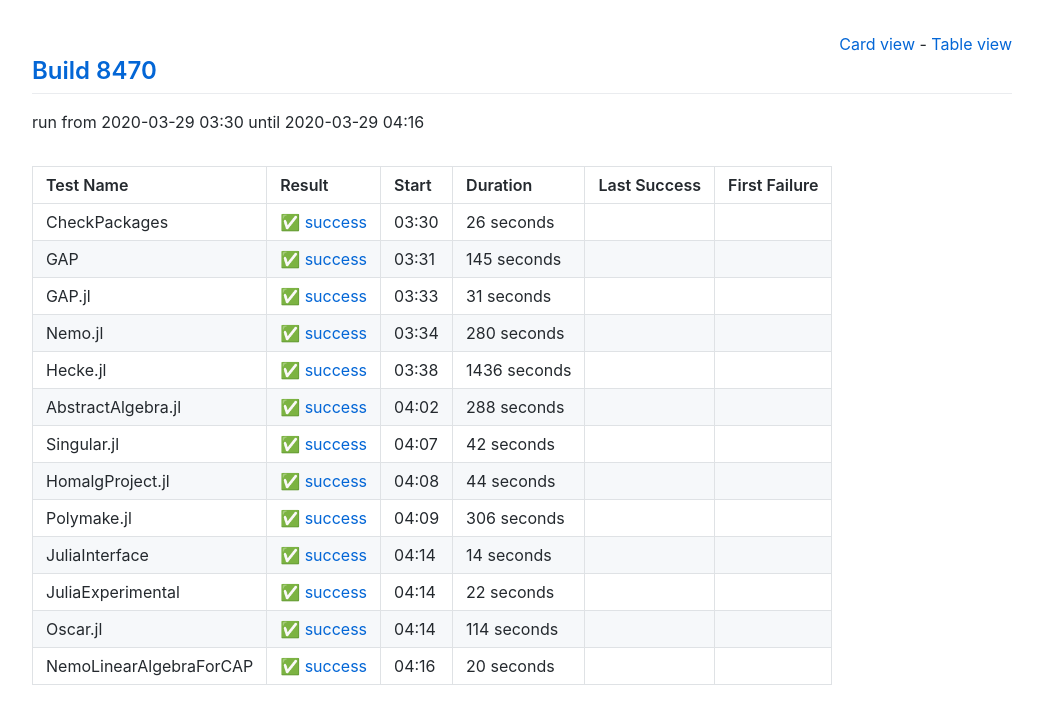
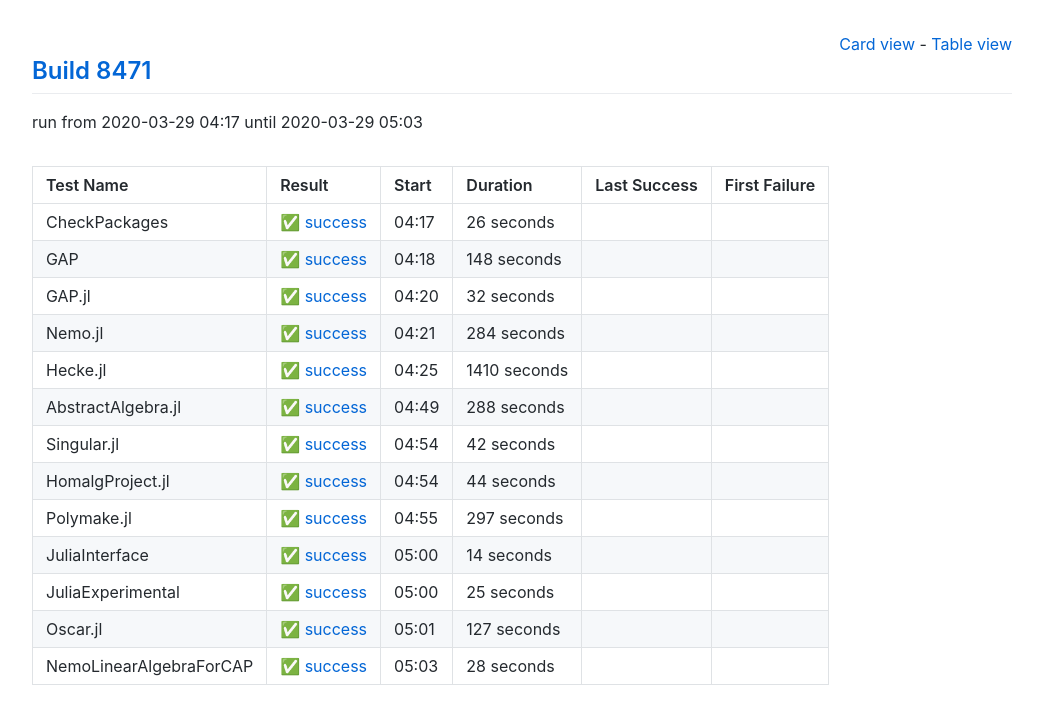
Before and after one commit to oscar-system/oscar-ci-status, a Jekyll site: the page built from table.html, in a window 1280 px wide. Shown: the top 724 px of the page, without its empty margins (118-1161 px from the left). Built offline with Jekyll 4.4.1, drawn with Linux system fonts in a browser that asks for light colours.

Commit message:
Build 8471

```diff
--- a/_data/ci.yml
+++ b/_data/ci.yml
@@ -1,5 +1,5 @@
-build: 8470
-build_url: https://oscarci.mathematik.uni-kl.de/job/oscar/8470/
+build: 8471
+build_url: https://oscarci.mathematik.uni-kl.de/job/oscar/8471/
 job: oscar
 tests:
 - duration: 26
@@ -8,53 +8,53 @@ tests:
   first_failure_url: null
   last_success: false
   last_success_url: null
-  log: https://oscarci.mathematik.uni-kl.de/job/oscar/8470/artifact/logs/build-8470/CheckPackages.log
+  log: https://oscarci.mathematik.uni-kl.de/job/oscar/8471/artifact/logs/build-8471/CheckPackages.log
   name: CheckPackages
-  start: 2020-03-29 03:30
+  start: 2020-03-29 04:17
   status: success
   success: true
-- duration: 145
+- duration: 148
   exitcode: 0
   first_failure: false
   first_failure_url: null
   last_success: false
   last_success_url: null
-  log: https://oscarci.mathematik.uni-kl.de/job/oscar/8470/artifact/logs/build-8470/GAP.log
+  log: https://oscarci.mathematik.uni-kl.de/job/oscar/8471/artifact/logs/build-8471/GAP.log
   name: GAP
-  start: 2020-03-29 03:31
+  start: 2020-03-29 04:18
   status: success
   success: true
-- duration: 31
+- duration: 32
   exitcode: 0
   first_failure: false
   first_failure_url: null
   last_success: false
   last_success_url: null
-  log: https://oscarci.mathematik.uni-kl.de/job/oscar/8470/artifact/logs/build-8470/GAP.jl.log
+  log: https://oscarci.mathematik.uni-kl.de/job/oscar/8471/artifact/logs/build-8471/GAP.jl.log
   name: GAP.jl
-  start: 2020-03-29 03:33
+  start: 2020-03-29 04:20
   status: success
   success: true
-- duration: 280
+- duration: 284
   exitcode: 0
   first_failure: false
   first_failure_url: null
   last_success: false
   last_success_url: null
-  log: https://oscarci.mathematik.uni-kl.de/job/oscar/8470/artifact/logs/build-8470/Nemo.jl.log
+  log: https://oscarci.mathematik.uni-kl.de/job/oscar/8471/artifact/logs/build-8471/Nemo.jl.log
   name: Nemo.jl
-  start: 2020-03-29 03:34
+  start: 2020-03-29 04:21
   status: success
   success: true
-- duration: 1436
+- duration: 1410
   exitcode: 0
   first_failure: false
   first_failure_url: null
   last_success: false
   last_success_url: null
-  log: https://oscarci.mathematik.uni-kl.de/job/oscar/8470/artifact/logs/build-8470/Hecke.jl.log
+  log: https://oscarci.mathematik.uni-kl.de/job/oscar/8471/artifact/logs/build-8471/Hecke.jl.log
   name: Hecke.jl
-  start: 2020-03-29 03:38
+  start: 2020-03-29 04:25
   status: success
   success: true
 - duration: 288
@@ -63,9 +63,9 @@ tests:
   first_failure_url: null
   last_success: false
   last_success_url: null
-  log: https://oscarci.mathematik.uni-kl.de/job/oscar/8470/artifact/logs/build-8470/AbstractAlgebra.jl.log
+  log: https://oscarci.mathematik.uni-kl.de/job/oscar/8471/artifact/logs/build-8471/AbstractAlgebra.jl.log
   name: AbstractAlgebra.jl
-  start: 2020-03-29 04:02
+  start: 2020-03-29 04:49
   status: success
   success: true
 - duration: 42
@@ -74,9 +74,9 @@ tests:
   first_failure_url: null
   last_success: false
   last_success_url: null
-  log: https://oscarci.mathematik.uni-kl.de/job/oscar/8470/artifact/logs/build-8470/Singular.jl.log
+  log: https://oscarci.mathematik.uni-kl.de/job/oscar/8471/artifact/logs/build-8471/Singular.jl.log
   name: Singular.jl
-  start: 2020-03-29 04:07
+  start: 2020-03-29 04:54
   status: success
   success: true
 - duration: 44
@@ -85,20 +85,20 @@ tests:
   first_failure_url: null
   last_success: false
   last_success_url: null
-  log: https://oscarci.mathematik.uni-kl.de/job/oscar/8470/artifact/logs/build-8470/HomalgProject.jl.log
+  log: https://oscarci.mathematik.uni-kl.de/job/oscar/8471/artifact/logs/build-8471/HomalgProject.jl.log
   name: HomalgProject.jl
-  start: 2020-03-29 04:08
+  start: 2020-03-29 04:54
   status: success
   success: true
-- duration: 306
+- duration: 297
   exitcode: 0
   first_failure: false
   first_failure_url: null
   last_success: false
   last_success_url: null
-  log: https://oscarci.mathematik.uni-kl.de/job/oscar/8470/artifact/logs/build-8470/Polymake.jl.log
+  log: https://oscarci.mathematik.uni-kl.de/job/oscar/8471/artifact/logs/build-8471/Polymake.jl.log
   name: Polymake.jl
-  start: 2020-03-29 04:09
+  start: 2020-03-29 04:55
   status: success
   success: true
 - duration: 14
@@ -107,41 +107,41 @@ tests:
   first_failure_url: null
   last_success: false
   last_success_url: null
-  log: https://oscarci.mathematik.uni-kl.de/job/oscar/8470/artifact/logs/build-8470/JuliaInterface.log
+  log: https://oscarci.mathematik.uni-kl.de/job/oscar/8471/artifact/logs/build-8471/JuliaInterface.log
   name: JuliaInterface
-  start: 2020-03-29 04:14
+  start: 2020-03-29 05:00
   status: success
   success: true
-- duration: 22
+- duration: 25
   exitcode: 0
   first_failure: false
   first_failure_url: null
   last_success: false
   last_success_url: null
-  log: https://oscarci.mathematik.uni-kl.de/job/oscar/8470/artifact/logs/build-8470/JuliaExperimental.log
+  log: https://oscarci.mathematik.uni-kl.de/job/oscar/8471/artifact/logs/build-8471/JuliaExperimental.log
   name: JuliaExperimental
-  start: 2020-03-29 04:14
+  start: 2020-03-29 05:00
   status: success
   success: true
-- duration: 114
+- duration: 127
   exitcode: 0
   first_failure: false
   first_failure_url: null
   last_success: false
   last_success_url: null
-  log: https://oscarci.mathematik.uni-kl.de/job/oscar/8470/artifact/logs/build-8470/Oscar.jl.log
+  log: https://oscarci.mathematik.uni-kl.de/job/oscar/8471/artifact/logs/build-8471/Oscar.jl.log
   name: Oscar.jl
-  start: 2020-03-29 04:14
+  start: 2020-03-29 05:01
   status: success
   success: true
-- duration: 20
+- duration: 28
   exitcode: 0
   first_failure: false
   first_failure_url: null
   last_success: false
   last_success_url: null
-  log: https://oscarci.mathematik.uni-kl.de/job/oscar/8470/artifact/logs/build-8470/NemoLinearAlgebraForCAP.log
+  log: https://oscarci.mathematik.uni-kl.de/job/oscar/8471/artifact/logs/build-8471/NemoLinearAlgebraForCAP.log
   name: NemoLinearAlgebraForCAP
-  start: 2020-03-29 04:16
+  start: 2020-03-29 05:03
   status: success
   success: true
```
Also changed, not shown: README.md.
